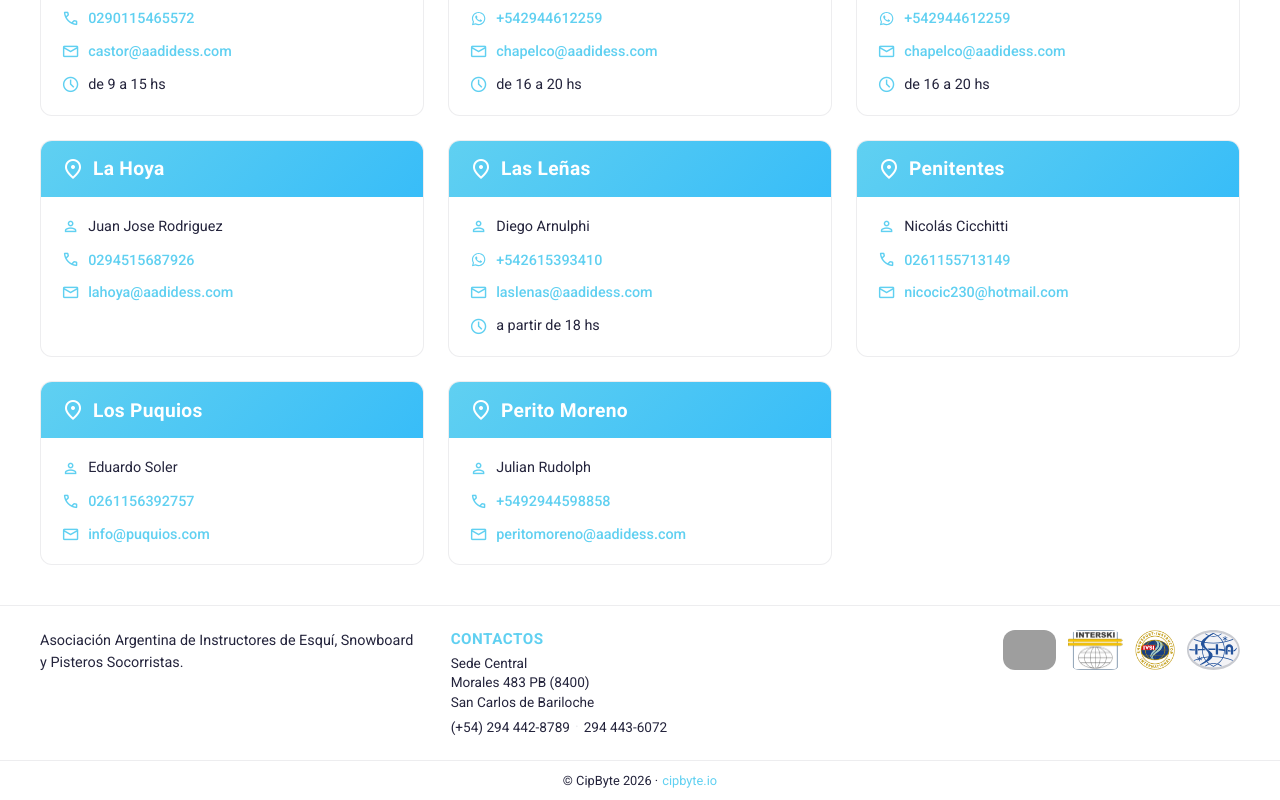
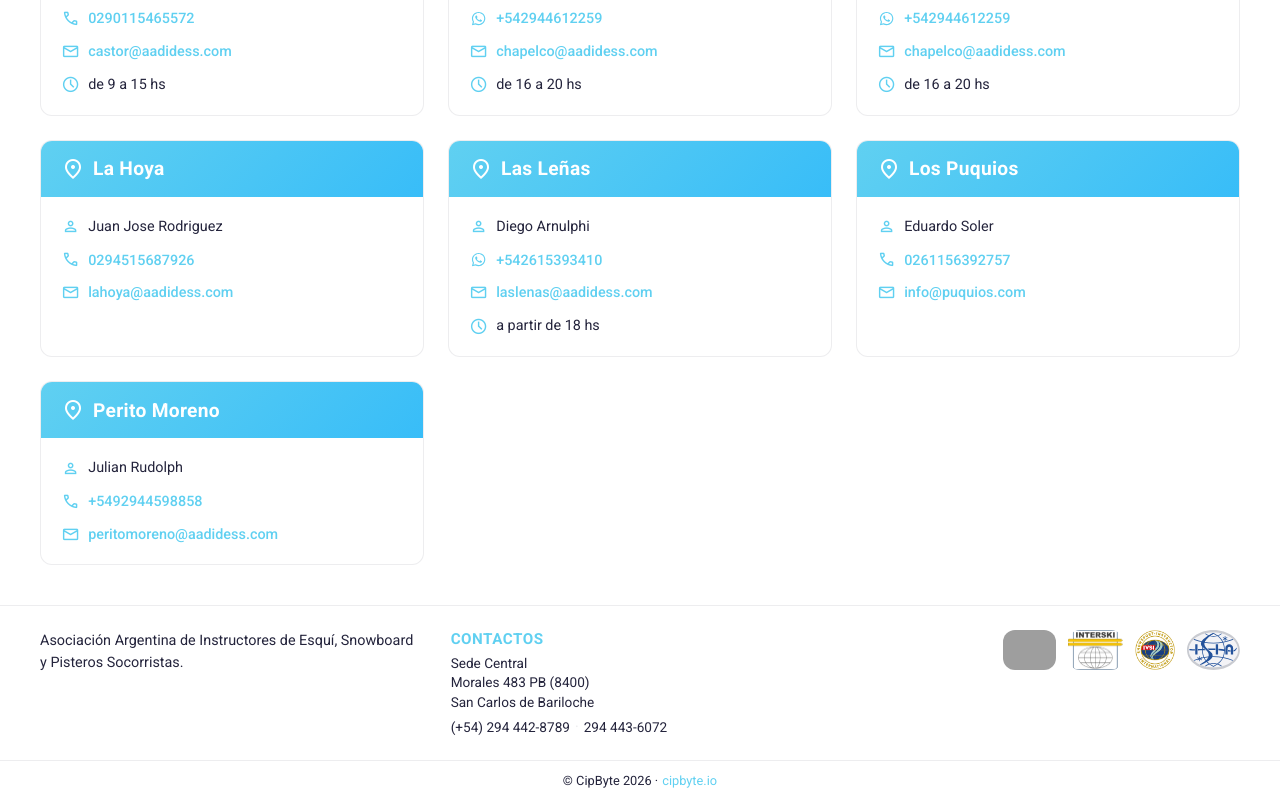
Before and after one commit to cenergon/aadidess-landing-frontend-, an Angular app: page /academico/delegaciones in a window 1280 px wide. Shown: the part 750-1550 px from the top of the page. Built offline with nearby package versions, Linux system fonts and the light colour scheme; grey boxes are pictures that could not be loaded.

Commit message:
chore: actualizaciones FAQ y delegaciones

```diff
--- a/src/app/pages/FAQ/FAQ.component.ts
+++ b/src/app/pages/FAQ/FAQ.component.ts
@@ -474,7 +474,7 @@ export class FAQComponent implements AfterViewInit {
           titulo: 'Aranceles',
           items: [
             { pregunta: '¿Dónde y cómo tengo que abonar el arancel correspondiente al examen de ingreso?', respuesta: 'El arancel del curso se abona una vez que aprobaste el ingreso.' },
-            { pregunta: '¿El arancel incluye el pase de los medios, alojamiento, equipos, traslados o comidas?', respuesta: 'El arancel incluye únicamente las horas cátedra de cada módulo, los exámenes, el pase para los medios de elevación y el manual de estudio.' },
+            { pregunta: '¿El arancel incluye el pase de los medios, alojamiento, equipos, traslados o comidas?', respuesta: 'El arancel incluye únicamente las horas cátedra de cada módulo, los exámenes y el manual de estudio.' },
             { pregunta: 'Si no apruebo ¿me devuelven el dinero del arancel abonado?', respuesta: 'No, es parte de los gastos de organización del examen de ingreso.' },
             { pregunta: '¿Si apruebo el ingreso, el arancel del curso se paga aparte del arancel del examen de ingreso?', respuesta: 'Si.' }
           ]
--- a/src/app/pages/delegaciones/delegaciones.component.ts
+++ b/src/app/pages/delegaciones/delegaciones.component.ts
@@ -84,13 +84,6 @@ export class DelegacionesComponent {
       horario: 'a partir de 18 hs'
     },
     {
-      nombre: 'Penitentes',
-      delegado: 'Nicolás Cicchitti',
-      contacto: '0261155713149',
-      tipoContacto: 'Teléfono',
-      email: 'nicocic230@hotmail.com'
-    },
-    {
       nombre: 'Los Puquios',
       delegado: 'Eduardo Soler',
       contacto: '0261156392757',
```
